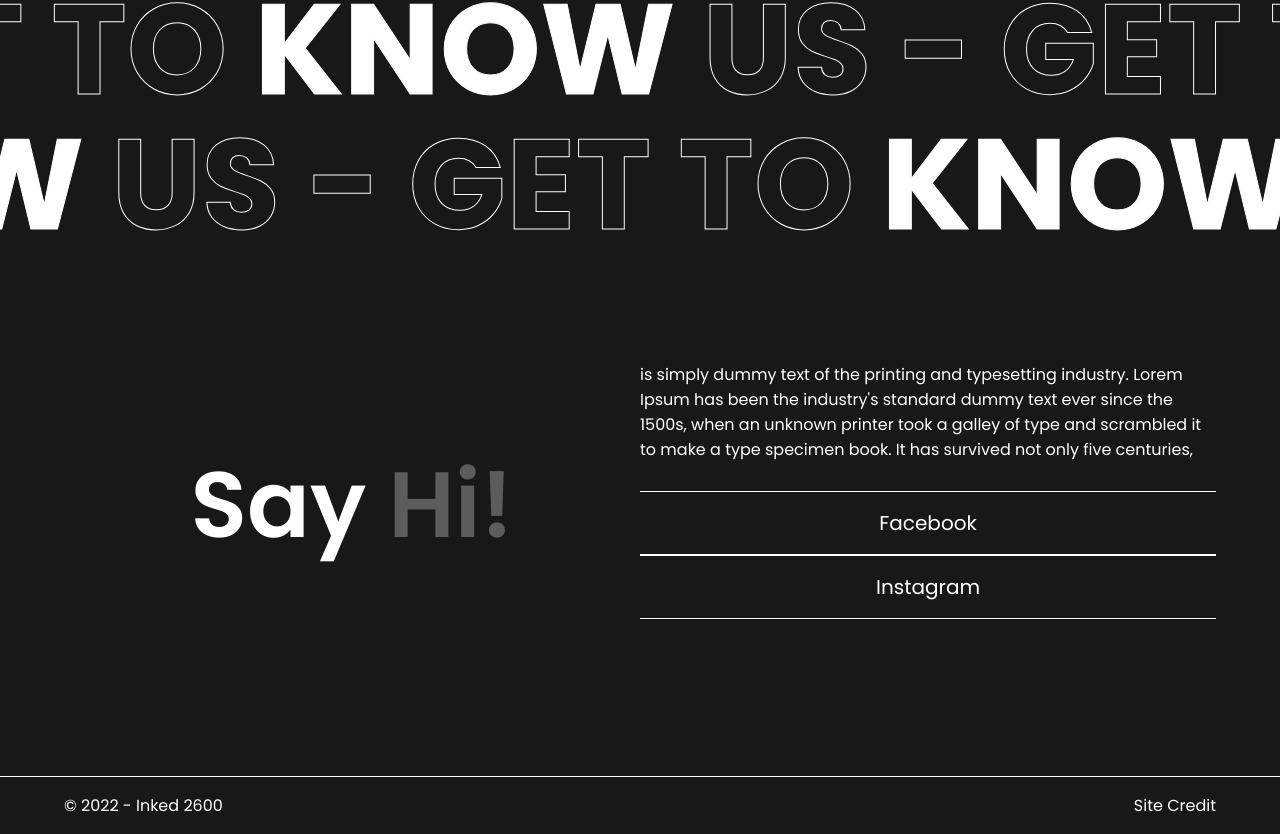
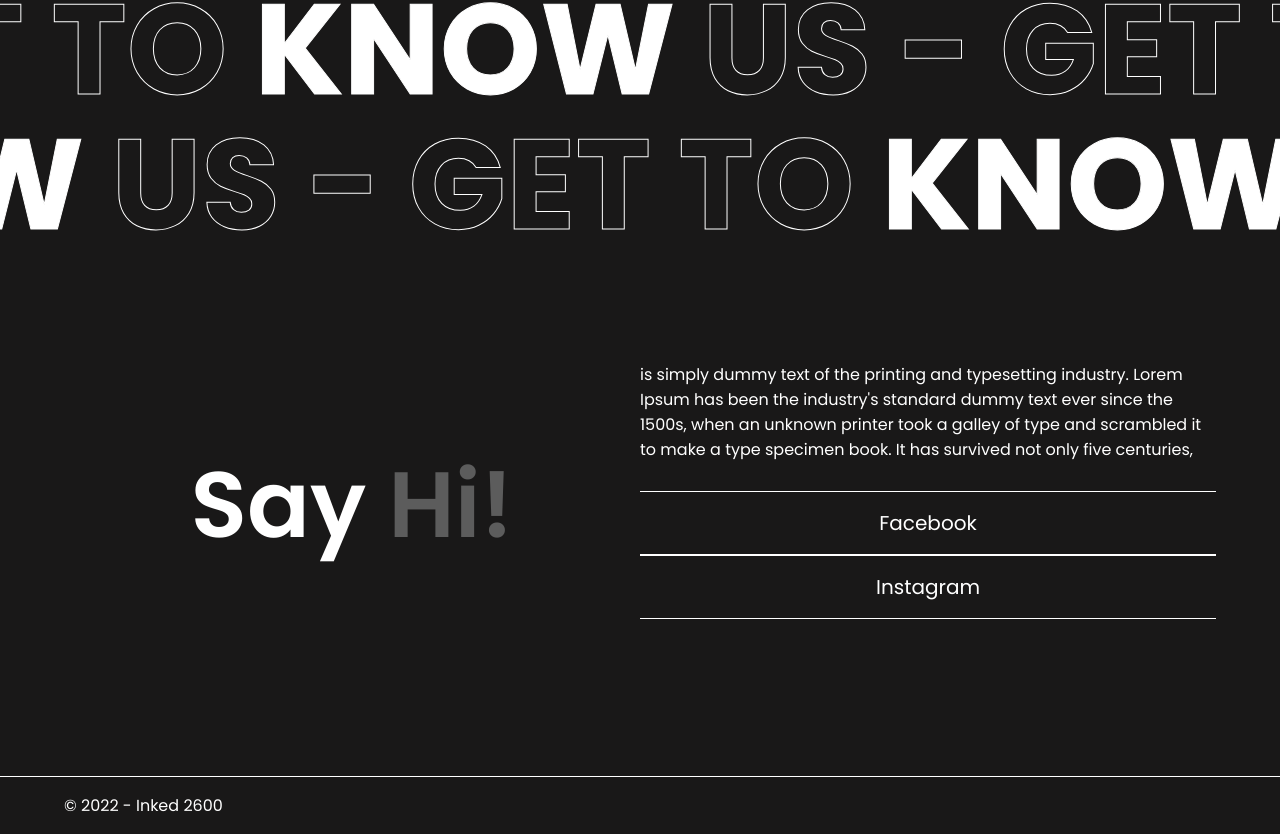
Before and after one commit to knowsblednyahaha/Inked2600, a React (Vite) app: page /about in a window 1280 px wide. Shown: the part 3002-3836 px from the top of the page. Built offline with nearby package versions, Linux system fonts and the light colour scheme.

Commit message:
hide the site credit

```diff
--- a/src/Components/Footer.tsx
+++ b/src/Components/Footer.tsx
@@ -6,7 +6,7 @@ function Footer() {
             <div className="copyright-text">
                 © 2022 - Inked 2600
             </div>
-            <div className="credit">
+            <div className="credit" style={{display: "none"}}>
                 <a href='#'>Site Credit</a>
             </div>
         </footer>
--- a/src/Components/Home/Artist-Section.tsx
+++ b/src/Components/Home/Artist-Section.tsx
@@ -25,7 +25,7 @@ function ArtistSection() {
         });
         gsap.from(artistDesc.current, {
             opacity: 0,
-            // y: 30,
+            y: 50,
             duration: 1.2,
             ease: "Power4.easeInOut",
             scrollTrigger: {
```
